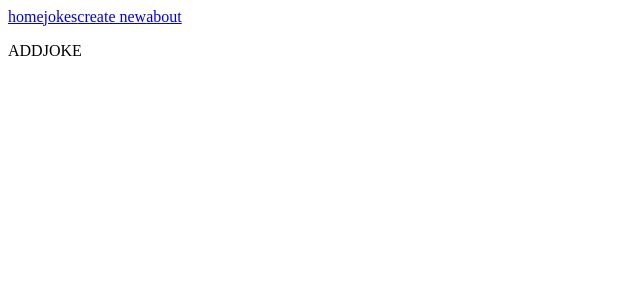
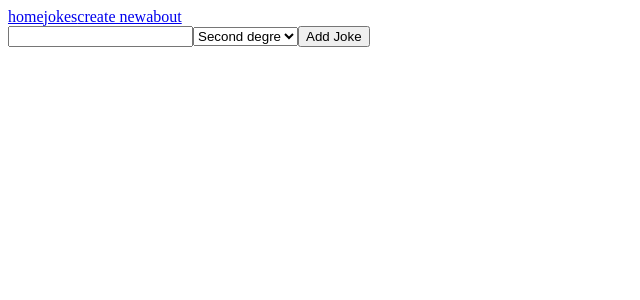
Before and after one commit to Fuze599/web3-project, a React (Create React App) app in the folder react-jokes/: page /create in a window 1280 px wide. Shown: the top 300 px of the page, without its empty margins (0-640 px from the left). Built offline with nearby package versions, Linux system fonts and the light colour scheme; data requests are answered from the project's data file.

Commit message:
addJoke complete

```diff
--- a/react-jokes/src/components/Jokes/AddJoke.jsx
+++ b/react-jokes/src/components/Jokes/AddJoke.jsx
@@ -1,5 +1,57 @@
+import { useState } from "react";
+import { useContext } from "react"
+import { Context as jokeContext } from "../../contexts/JokesContext"
+
 const AddJoke = () => {
-    return <p>ADDJOKE</p>
+
+    const {createJoke} = useContext(jokeContext)    //mettre le bon context
+    const [jokeContent, setJokeContent] = useState('')
+    const [jokeCategory, setJokeCategory] = useState('')
+
+    const handleContentChange = (event) => {
+        setJokeContent(event.target.value)
+    }
+
+    const handleCategoryChange = (event) =>{
+        setJokeCategory(event.target.value)
+    }
+
+    const addJoke = (event) => {
+      event.preventDefault()
+      const joke = {
+         "content":jokeContent,
+         "category":jokeCategory,
+         "date":Date.now()
+      }
+      createJoke(joke)
+      setJokeContent('')
+      setJokeCategory('')
+    }
+
+    const options = [
+        {
+          label: "Second degre",    //site
+          value: "second degre",
+        },
+        {
+          label: "Autres",
+          value: "others",
+        },
+      ];
+
+    return(
+    <div>
+      <form onSubmit={addJoke}>
+        <input value = {jokeContent} onChange={handleContentChange}/>
+        <select value= {jokeCategory} onChange={handleCategoryChange}>
+            {options.map((option) => (
+              <option value={option.value}>{option.label}</option>
+            ))}
+          </select>
+        <button type="submit">Add Joke</button>
+      </form>
+    </div>
+    )
 }
 
 export default AddJoke
```
Also changed, not shown: react-jokes/db.json (indentation only).
